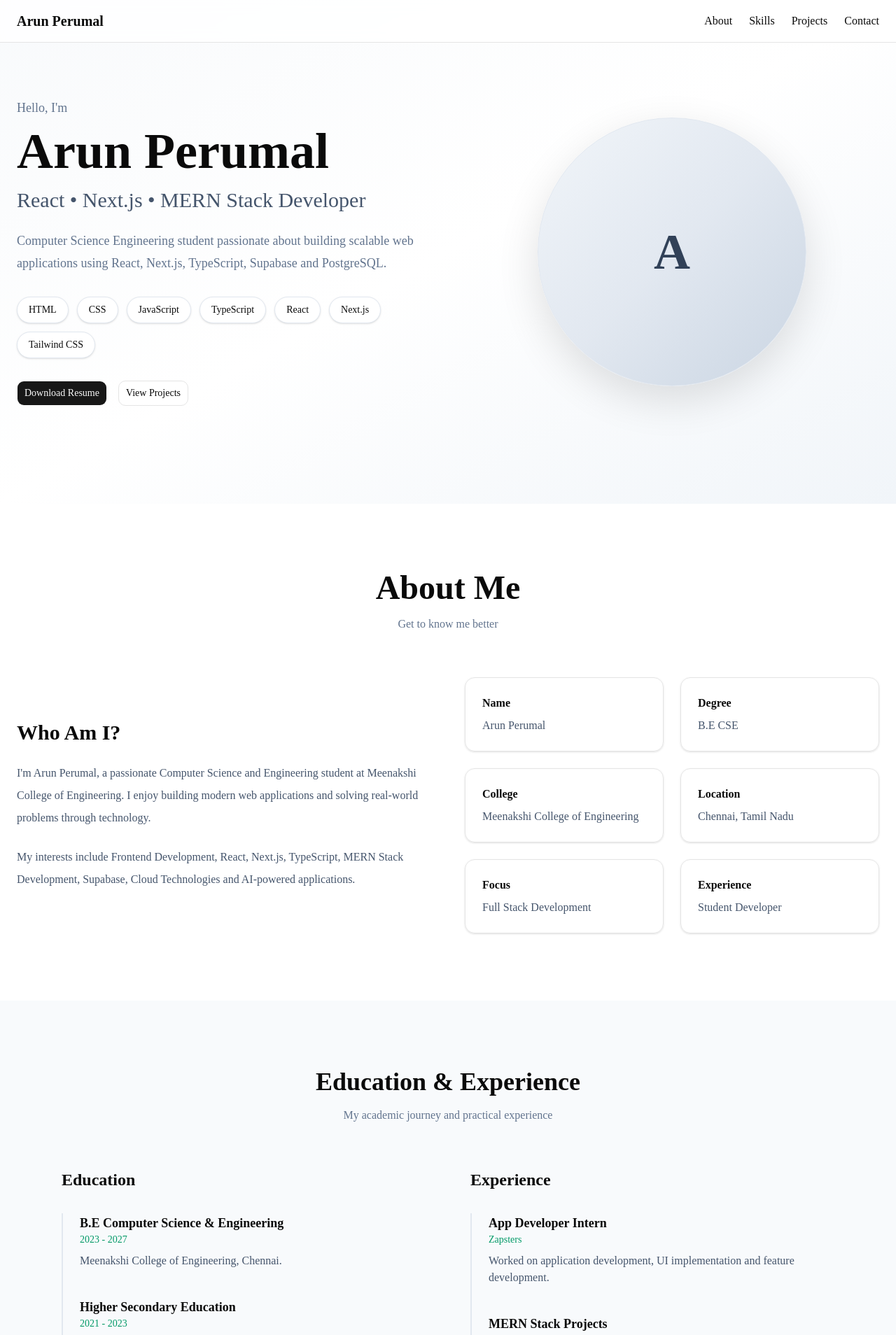
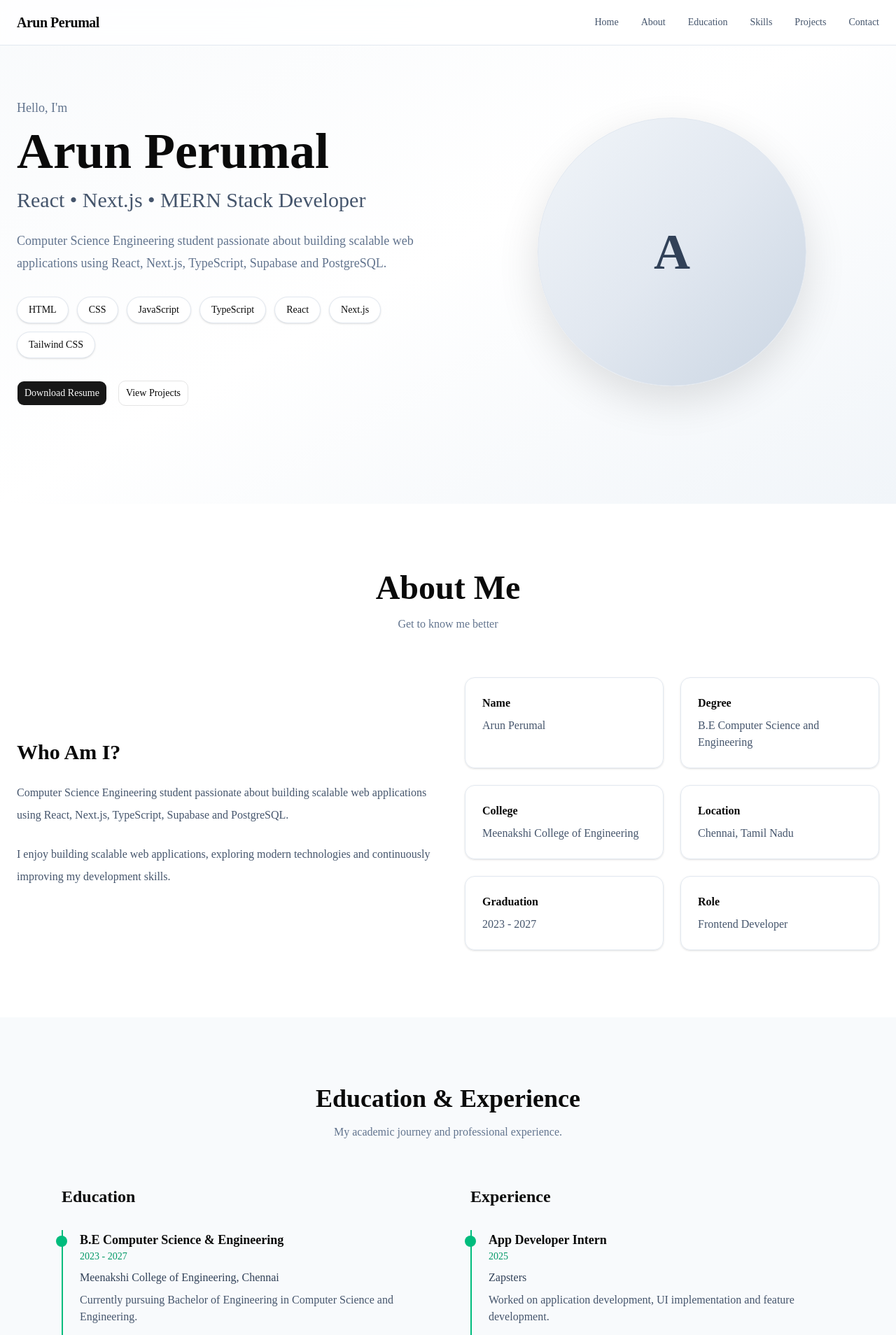
Before and after one commit to Arun03-Perumal/personal-portfolio-nextjs, a Next.js app: page / in a window 1280 px wide. Shown: the top 1908 px of the page at 70% size. Built offline with nearby package versions, Linux system fonts and the light colour scheme.

Commit message:
Refactor portfolio to centralized data-driven architecture

```diff
--- a/components/about/About.tsx
+++ b/components/about/About.tsx
@@ -1,112 +1,59 @@
+import { profile } from "@/data/profile";
+
 export default function About() {
   return (
-    <section
-      id="about"
-      className="bg-white py-24"
-    >
-      <div className="max-w-7xl mx-auto px-6">
+    <section id="about" className="bg-white py-24">
+      <div className="mx-auto max-w-7xl px-6">
 
-        <div className="text-center mb-16">
-
-          <h2 className="text-4xl md:text-5xl font-bold">
+        <div className="mb-16 text-center">
+          <h2 className="text-4xl font-bold md:text-5xl">
             About Me
           </h2>
 
-          <p className="text-slate-500 mt-4">
+          <p className="mt-4 text-slate-500">
             Get to know me better
           </p>
-
         </div>
 
-        <div className="grid md:grid-cols-2 gap-12 items-center">
-
-          {/* Left Side */}
+        <div className="grid items-center gap-12 md:grid-cols-2">
 
           <div>
 
-            <h3 className="text-3xl font-semibold mb-6">
+            <h3 className="mb-6 text-3xl font-semibold">
               Who Am I?
             </h3>
 
-            <p className="text-slate-600 leading-8 mb-6">
-              I'm Arun Perumal, a passionate Computer Science and
-              Engineering student at Meenakshi College of Engineering.
-              I enjoy building modern web applications and solving
-              real-world problems through technology.
+            <p className="mb-6 leading-8 text-slate-600">
+              {profile.description}
             </p>
 
-            <p className="text-slate-600 leading-8">
-              My interests include Frontend Development, React,
-              Next.js, TypeScript, MERN Stack Development,
-              Supabase, Cloud Technologies and AI-powered
-              applications.
+            <p className="leading-8 text-slate-600">
+              I enjoy building scalable web applications,
+              exploring modern technologies and continuously
+              improving my development skills.
             </p>
 
           </div>
 
-          {/* Right Side */}
-
           <div className="grid grid-cols-2 gap-6">
 
-            <div className="rounded-xl border p-6 shadow-sm">
-              <h4 className="font-semibold mb-2">
-                Name
-              </h4>
+            <InfoCard title="Name" value={profile.name} />
 
-              <p className="text-slate-600">
-                Arun Perumal
-              </p>
-            </div>
+            <InfoCard title="Degree" value={profile.degree} />
 
-            <div className="rounded-xl border p-6 shadow-sm">
-              <h4 className="font-semibold mb-2">
-                Degree
-              </h4>
+            <InfoCard title="College" value={profile.college} />
 
-              <p className="text-slate-600">
-                B.E CSE
-              </p>
-            </div>
+            <InfoCard title="Location" value={profile.location} />
 
-            <div className="rounded-xl border p-6 shadow-sm">
-              <h4 className="font-semibold mb-2">
-                College
-              </h4>
+            <InfoCard
+              title="Graduation"
+              value={profile.graduation}
+            />
 
-              <p className="text-slate-600">
-                Meenakshi College of Engineering
-              </p>
-            </div>
-
-            <div className="rounded-xl border p-6 shadow-sm">
-              <h4 className="font-semibold mb-2">
-                Location
-              </h4>
-
-              <p className="text-slate-600">
-                Chennai, Tamil Nadu
-              </p>
-            </div>
-
-            <div className="rounded-xl border p-6 shadow-sm">
-              <h4 className="font-semibold mb-2">
-                Focus
-              </h4>
-
-              <p className="text-slate-600">
-                Full Stack Development
-              </p>
-            </div>
-
-            <div className="rounded-xl border p-6 shadow-sm">
-              <h4 className="font-semibold mb-2">
-                Experience
-              </h4>
-
-              <p className="text-slate-600">
-                Student Developer
-              </p>
-            </div>
+            <InfoCard
+              title="Role"
+              value={profile.title}
+            />
 
           </div>
 
@@ -116,3 +63,23 @@ export default function About() {
     </section>
   );
 }
+
+function InfoCard({
+  title,
+  value,
+}: {
+  title: string;
+  value: string;
+}) {
+  return (
+    <div className="rounded-xl border border-slate-200 p-6 shadow-sm">
+      <h4 className="mb-2 font-semibold">
+        {title}
+      </h4>
+
+      <p className="text-slate-600">
+        {value}
+      </p>
+    </div>
+  );
+}
--- a/components/footer/Footer.tsx
+++ b/components/footer/Footer.tsx
@@ -1,94 +1,93 @@
 import Link from "next/link";
+import { profile } from "@/data/profile";
+import { socialLinks } from "@/data/social-links";
+
 import {
   FaGithub,
   FaLinkedin,
   FaInstagram,
-  FaTwitter,
   FaHackerrank,
 } from "react-icons/fa";
 
-import { SiLeetcode, SiGeeksforgeeks } from "react-icons/si";
+import {
+  SiLeetcode,
+  SiGeeksforgeeks,
+} from "react-icons/si";
 
 export default function Footer() {
   return (
     <footer className="border-t bg-slate-50 py-10">
-      <div className="max-w-7xl mx-auto px-6">
+      <div className="mx-auto max-w-7xl px-6">
 
         <div className="flex flex-col items-center gap-6">
 
           {/* Name */}
           <div className="text-center">
+
             <h3 className="text-2xl font-bold">
-              Arun Perumal
+              {profile.name}
             </h3>
 
-            <p className="text-slate-500 mt-2">
-              Frontend Developer • MERN Developer • CSE Student
+            <p className="mt-2 text-slate-500">
+              {profile.subtitle}
             </p>
+
           </div>
 
           {/* Social Links */}
+
           <div className="flex flex-wrap justify-center gap-5 text-2xl">
 
             {/* GitHub */}
             <Link
-              href="#"
+              href={socialLinks.github}
               target="_blank"
-              className="text-slate-600 hover:text-black transition"
+              className="text-slate-600 transition-all duration-300 hover:-translate-y-1 hover:text-black"
             >
               <FaGithub />
             </Link>
 
             {/* LinkedIn */}
             <Link
-              href="#"
+              href={socialLinks.linkedin}
               target="_blank"
-              className="text-slate-600 hover:text-blue-600 transition"
+              className="text-slate-600 transition-all duration-300 hover:-translate-y-1 hover:text-blue-600"
             >
               <FaLinkedin />
             </Link>
 
             {/* Instagram */}
             <Link
-              href="#"
+              href={socialLinks.instagram}
               target="_blank"
-              className="text-slate-600 hover:text-pink-600 transition"
+              className="text-slate-600 transition-all duration-300 hover:-translate-y-1 hover:text-pink-600"
             >
               <FaInstagram />
             </Link>
 
-            {/* Twitter / X */}
-            <Link
-              href="#"
-              target="_blank"
-              className="text-slate-600 hover:text-sky-500 transition"
-            >
-              <FaTwitter />
-            </Link>
-
             {/* LeetCode */}
             <Link
-              href="#"
+              href={socialLinks.leetcode}
               target="_blank"
-              className="text-slate-600 hover:text-yellow-500 transition"
+              className="text-slate-600 transition-all duration-300 hover:-translate-y-1 hover:text-yellow-500"
             >
               <SiLeetcode />
             </Link>
 
             {/* HackerRank */}
             <Link
-              href="#"
+              href={socialLinks.hackerrank}
               target="_blank"
-              className="text-slate-600 hover:text-green-600 transition"
+              className="text-slate-600 transition-all duration-300 hover:-translate-y-1 hover:text-green-600"
             >
               <FaHackerrank />
             </Link>
 
             {/* GeeksforGeeks */}
             <Link
-              href="#"
+              href={socialLinks.geeksforgeeks}
               target="_blank"
-              className="text-slate-600 hover:text-green-700 transition"
+              className="text-slate-600 transition-all duration-300 hover:-translate-y-1 hover:text-emerald-600"
             >
               <SiGeeksforgeeks />
             </Link>
@@ -96,19 +95,19 @@ export default function Footer() {
           </div>
 
           {/* Email */}
-          <div className="text-center">
-            <a
-              href="mailto:yourmail@example.com"
-              className="text-slate-500 hover:text-slate-800 transition"
-            >
-              yourmail@example.com
-            </a>
-          </div>
+
+          <a
+            href={`mailto:${profile.email}`}
+            className="text-slate-500 transition hover:text-slate-800"
+          >
+            {profile.email}
+          </a>
 
           {/* Copyright */}
-          <div className="text-center text-sm text-slate-400">
-            © 2026 Arun Perumal. All Rights Reserved.
-          </div>
+
+          <p className="text-sm text-slate-400">
+            © {new Date().getFullYear()} {profile.name}. All Rights Reserved.
+          </p>
 
         </div>
 
--- a/components/navbar/Navbar.tsx
+++ b/components/navbar/Navbar.tsx
@@ -1,17 +1,32 @@
+import { navigation } from "@/data/navigation";
+import { profile } from "@/data/profile";
+
 export default function Navbar() {
   return (
-    <nav className="fixed top-0 left-0 right-0 z-50 border-b bg-white/80 backdrop-blur">
-      <div className="mx-auto flex max-w-7xl items-center justify-between px-6 py-4">
-        <h1 className="text-xl font-bold">
-          Arun Perumal
-        </h1>
+    <nav className="fixed inset-x-0 top-0 z-50 border-b border-slate-200 bg-white/80 backdrop-blur-lg">
+      <div className="mx-auto flex h-16 max-w-7xl items-center justify-between px-6">
 
-        <div className="hidden gap-6 md:flex">
-          <a href="#about">About</a>
-          <a href="#skills">Skills</a>
-          <a href="#projects">Projects</a>
-          <a href="#contact">Contact</a>
+        {/* Logo / Name */}
+        <a
+          href="#home"
+          className="text-xl font-bold tracking-tight transition hover:text-slate-700"
+        >
+          {profile.name}
+        </a>
+
+        {/* Desktop Navigation */}
+        <div className="hidden items-center gap-8 md:flex">
+          {navigation.map((item) => (
+            <a
+              key={item.title}
+              href={item.href}
+              className="text-sm font-medium text-slate-600 transition hover:text-black"
+            >
+              {item.title}
+            </a>
+          ))}
         </div>
+
       </div>
     </nav>
   );
--- a/components/qualification/Qualification.tsx
+++ b/components/qualification/Qualification.tsx
@@ -1,104 +1,100 @@
+import { education } from "@/data/education";
+import { experience } from "@/data/experience";
+
 export default function Qualification() {
   return (
     <section
       id="qualification"
-      className="py-24 bg-slate-50"
+      className="bg-slate-50 py-24"
     >
-      <div className="max-w-6xl mx-auto px-6">
+      <div className="mx-auto max-w-6xl px-6">
 
-        <div className="text-center mb-16">
+        <div className="mb-16 text-center">
           <h2 className="text-4xl font-bold">
             Education & Experience
           </h2>
 
-          <p className="text-slate-500 mt-4">
-            My academic journey and practical experience
+          <p className="mt-4 text-slate-500">
+            My academic journey and professional experience.
           </p>
         </div>
 
-        <div className="grid md:grid-cols-2 gap-16">
+        <div className="grid gap-16 md:grid-cols-2">
 
           {/* Education */}
 
           <div>
-            <h3 className="text-2xl font-semibold mb-8">
+
+            <h3 className="mb-8 text-2xl font-semibold">
               Education
             </h3>
 
-            <div className="border-l-2 border-slate-200 pl-6 space-y-10">
+            <div className="space-y-10 border-l-2 border-emerald-500 pl-6">
 
-              <div>
-                <h4 className="font-semibold text-lg">
-                  B.E Computer Science & Engineering
-                </h4>
+              {education.map((item) => (
+                <div key={item.degree} className="relative">
 
-                <p className="text-emerald-600 text-sm">
-                  2023 - 2027
-                </p>
+                  <div className="absolute -left-[34px] top-2 h-4 w-4 rounded-full bg-emerald-500"></div>
 
-                <p className="text-slate-600 mt-2">
-                  Meenakshi College of Engineering,
-                  Chennai.
-                </p>
-              </div>
+                  <h4 className="text-lg font-semibold">
+                    {item.degree}
+                  </h4>
 
-              <div>
-                <h4 className="font-semibold text-lg">
-                  Higher Secondary Education
-                </h4>
+                  <p className="text-sm font-medium text-emerald-600">
+                    {item.duration}
+                  </p>
 
-                <p className="text-emerald-600 text-sm">
-                  2021 - 2023
-                </p>
+                  <p className="mt-2 font-medium text-slate-700">
+                    {item.institution}
+                  </p>
 
-                <p className="text-slate-600 mt-2">
-                  L.E.O.Matriculation Higher Secondary School,Chennai.
-                </p>
-              </div>
+                  <p className="mt-2 text-slate-600">
+                    {item.description}
+                  </p>
+
+                </div>
+              ))}
 
             </div>
+
           </div>
 
           {/* Experience */}
 
           <div>
-            <h3 className="text-2xl font-semibold mb-8">
+
+            <h3 className="mb-8 text-2xl font-semibold">
               Experience
             </h3>
 
-            <div className="border-l-2 border-slate-200 pl-6 space-y-10">
+            <div className="space-y-10 border-l-2 border-emerald-500 pl-6">
 
-              <div>
-                <h4 className="font-semibold text-lg">
-                  App Developer Intern
-                </h4>
+              {experience.map((item) => (
+                <div key={item.role} className="relative">
 
-                <p className="text-emerald-600 text-sm">
-                  Zapsters
-                </p>
+                  <div className="absolute -left-[34px] top-2 h-4 w-4 rounded-full bg-emerald-500"></div>
 
-                <p className="text-slate-600 mt-2">
-                  Worked on application development,
-                  UI implementation and feature development.
-                </p>
-              </div>
+                  <h4 className="text-lg font-semibold">
+                    {item.role}
+                  </h4>
 
-              <div>
-                <h4 className="font-semibold text-lg">
-                  MERN Stack Projects
-                </h4>
+                  <p className="text-sm font-medium text-emerald-600">
+                    {item.duration}
+                  </p>
 
-                <p className="text-emerald-600 text-sm">
-                  Personal Projects
-                </p>
+                  <p className="mt-2 font-medium text-slate-700">
+                    {item.company}
+                  </p>
 
-                <p className="text-slate-600 mt-2">
-                  Built full-stack applications using
-                  React, Node.js, MongoDB and Express.
-                </p>
-              </div>
+                  <p className="mt-2 text-slate-600">
+                    {item.description}
+                  </p>
+
+                </div>
+              ))}
 
             </div>
+
           </div>
 
         </div>
--- a/data/education.ts
+++ b/data/education.ts
@@ -1,23 +1,17 @@
 export const education = [
   {
     degree: "B.E Computer Science & Engineering",
-
-    institution: "Meenakshi College of Engineering",
-
+    institution: "Meenakshi College of Engineering, Chennai",
     duration: "2023 - 2027",
-
     description:
-      "Currently pursuing Computer Science Engineering.",
+      "Currently pursuing Bachelor of Engineering in Computer Science and Engineering.",
   },
 
   {
     degree: "Higher Secondary Education",
-
-    institution: "L.E.O.Matrix Matriculation Higher Secondary School.",
-
+    institution: "L.E.O. Matriculation Higher Secondary School, Chennai",
     duration: "2021 - 2023",
-
     description:
-      "Completed Higher Secondary Education.",
+      "Completed Higher Secondary Education with a strong foundation in Mathematics and Computer Science.",
   },
 ];
--- a/data/navigation.ts
+++ b/data/navigation.ts
@@ -1,31 +1,26 @@
 export const navigation = [
   {
-    name: "Home",
+    title: "Home",
     href: "#home",
   },
-
   {
-    name: "About",
+    title: "About",
     href: "#about",
   },
-
   {
-    name: "Education",
+    title: "Education",
     href: "#qualification",
   },
-
   {
-    name: "Skills",
+    title: "Skills",
     href: "#skills",
   },
-
   {
-    name: "Projects",
+    title: "Projects",
     href: "#projects",
   },
-
   {
-    name: "Contact",
+    title: "Contact",
     href: "#contact",
   },
 ];
```
Also changed, not shown: components/contact/Contact.tsx (+42 -15 lines), data/experience.ts (+1 -7 lines), data/social-links.ts (+7 -9 lines).
